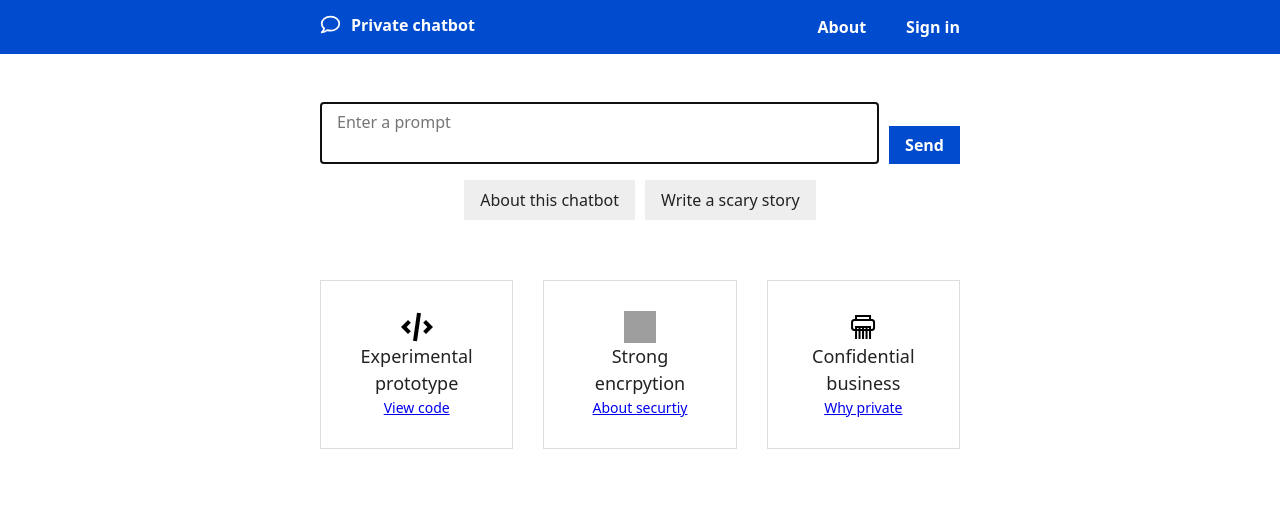
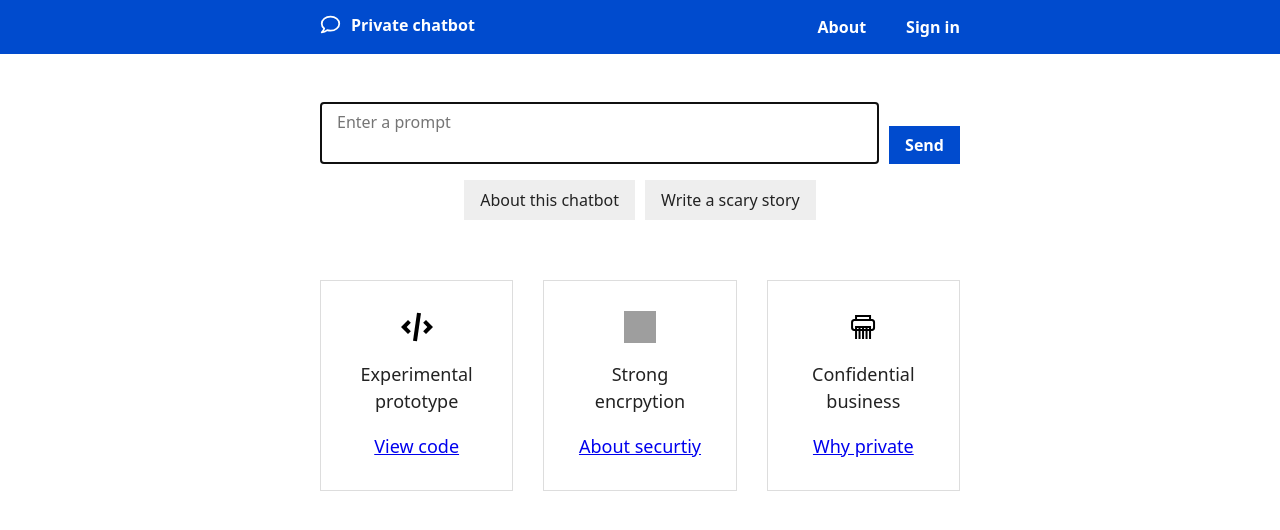
Before and after one commit to fpstidston/sais-frontend, a Vue app: page / in a window 1280 px wide. Shown: the top 530 px of the page. Built offline with nearby package versions, Linux system fonts and the light colour scheme; grey boxes are pictures that could not be loaded.

Commit message:
code readability

```diff
--- /dev/null
+++ b/src/components/GridBlock.vue
@@ -0,0 +1,24 @@
+<template>
+    <div>
+        <slot></slot>
+    </div>
+</template>
+<style scoped>
+div {
+    border: 1px solid var(--border-tint);
+    padding: 30px;
+    font-size: 18px;
+    text-align: center;
+    display: flex;
+    flex-direction: column;
+    justify-content: center;
+    align-items: center;
+}
+p {
+    margin: 0;
+}
+a,
+span {
+    font-size: 14px;
+}
+</style>
--- a/src/components/HeaderBar.vue
+++ b/src/components/HeaderBar.vue
@@ -20,7 +20,7 @@ const handleLogout = () => {
 <template>
     <header>
         <div class="wrapper">
-            <h1><router-link :to="{ name: 'chat' }"><Icon name="chat" size="21" />Private chatbot</router-link></h1>
+            <h1><router-link :to="{ name: 'chat' }"><Icon name="chat" :size="21" />Private chatbot</router-link></h1>
             <div class="items">
                 <router-link :to="{ name: 'about' }">About</router-link>
                 <router-link :to="{ name: 'signin' }" v-if="!store.isLoggedIn">Sign in</router-link>
@@ -32,6 +32,8 @@ const handleLogout = () => {
 
 <style scoped>
 header {
+    color: white;
+    background: var(--accent-colour);
     text-align: center;
     padding: 10px 2rem;
 }
--- /dev/null
+++ b/src/components/LandingGrid.vue
@@ -0,0 +1,19 @@
+<template>
+    <div>
+        <slot></slot>
+    </div>
+</template>
+
+<style scoped>
+.blocks {
+    display: grid;
+    gap: 30px;
+    margin-bottom: 2rem;
+    margin-top: 60px;
+}
+@media (min-width: 704px) {
+    .blocks {
+        grid-template-columns: repeat(3, 1fr);
+    }
+}
+</style>
--- /dev/null
+++ b/src/components/Message.vue
@@ -0,0 +1,49 @@
+<script setup>
+import Icon from './Icon.vue';
+import { marked } from 'marked';
+
+const props = defineProps(['data'])
+
+</script>
+
+<template>
+    <div v-if="!data" class="message"><Icon name="spinner" :size=16 />Please wait...</div>
+    <div v-else class="message"  :class="data.sender == 'You' ? 'user' : 'bot'">
+        <span class="date">{{ data.datetime }}</span>
+        <div class="sender"><strong>{{  data.sender }}</strong></div>
+        <div class="body" v-html="marked.parse(data.body)" />
+    </div>
+</template>
+
+<style scoped>
+.message {
+    box-sizing: border-box;
+    margin: 1rem 0;
+}
+.message .date {
+  /* font-size: small; */
+  display: none;
+}
+.message.user {
+    text-align: right;
+}
+.message .body {
+    text-align: left;
+    padding: 0 1rem;
+    display: inline-block;
+}
+.message.user .body {
+    background-color: #eee;
+}
+.message.bot .body {
+    background-color: white;
+    border: 1px solid #0002;
+}
+.message.loading {
+    display: flex;
+    align-items: center;
+}
+.message i {
+    margin-right: 10px;
+}
+</style>
--- a/src/router.js
+++ b/src/router.js
@@ -26,6 +26,12 @@ const router = createRouter({
             name: 'about',
             component: () => import('./views/AboutView.vue'),
             meta: { requiresAuth: false }
+        },
+         {
+            path: '/auto-signin',
+            name: 'autosignin',
+            component: () => import('./views/AutoSignInView.vue'),
+            meta: { requiresAuth: false }
         }
     ],
     scrollBehavior (to, from, savedPosition) {
--- a/src/style.css
+++ b/src/style.css
@@ -1,40 +1,28 @@
 :root {
     --accent-colour: #004BCE;
-    --secondary-colour: #5f99ff
-
+    --secondary-colour: #5f99ff;
+    --light-grey: #eee;
+    --border-tint: #0002;
+    --border-tint-dark: #0008;
 }
+/* * {
+    outline: 1px solid #0002;
+} */
 body {
     margin: 0;
     padding: 0;
     font: 16px/1.5 system-ui, 'Helvetica Neue', Arial, sans-serif;
     color: #222;
 }
-header .hero,
-.wrapper {
+.wrapper,
+main {
     max-width: 640px;
     margin: 0 auto;
 }
 main {
     padding: 0 2rem;
-    margin: 3rem auto;
-    max-width: 640px;
-}
-section {
-    padding: 0 2rem;
-}
-header {
-    color: white;
-    background: var(--accent-colour);
-}
-header .hero {
-    padding: 3rem 2rem;
-}
-p.lead {
-    font-size: 21px;
-}
-article,
-aside {
-    margin: 3rem 0;
+    margin-top: 3rem;
+    margin-bottom: 3rem;
 }
 .footer {
     font-size: 0.875rem;
@@ -54,8 +42,5 @@ button {
     font-weight: bold;
 }
 input {
-    border: 1px solid #0008
+    border: 1px solid var(--border-tint-dark)
 }
-/* * {
-    outline: 1px solid #0002;
-} */
--- /dev/null
+++ b/src/views/AutoSignInView.vue
@@ -0,0 +1,98 @@
+<script setup>
+import axios from 'axios'
+import { onMounted, ref } from 'vue'
+import Icon from '../components/Icon.vue'
+import { useRouter } from 'vue-router'
+import { useStateStore } from '../store'
+import { base64ToUint8Array, bufferToBase64 } from '../utils/helpers'
+import { signChallengeForLogin } from '../utils/signature'
+import { decryptPrivateKeyForSigning, decryptPrivateKeyForMessage } from '../utils/keyManager'
+
+const store = useStateStore()
+const router = useRouter()
+
+onMounted(async () => {
+    let encryptedPrivateKeyB64
+    let salt
+    let iv
+    let challenge
+    const username = localStorage.getItem("loggedInUsername")
+    const password = localStorage.getItem("loggedInPassword")
+    try {
+        const response = await axios.post(store.baseURL + '/key/get-public',
+            { username },
+            { withCredentials: true }
+        )
+        store.publicKeyB64 = response.data.public_key
+        encryptedPrivateKeyB64 = response.data.encrypted_private_key
+        salt = base64ToUint8Array(response.data.salt)
+        iv = base64ToUint8Array(response.data.iv)
+        challenge = response.data.challenge
+    } catch (err) {
+        console.log("Error getting user", err)
+        router.push({ name: 'signin'})
+        return
+    }
+    let signature
+    try {
+        signature = await signChallengeForLogin(
+            challenge,
+            encryptedPrivateKeyB64,
+            password,
+            salt,
+            iv
+        )
+    } catch (err) {
+        console.log("Error signing challenge", err)
+        router.push({ name: 'signin'})
+        return
+    }
+    try {
+        const response = await axios.post(store.baseURL + '/user/verify-login', {
+                username,
+                signature: bufferToBase64(signature),
+                challenge: challenge
+            }, { withCredentials: true })
+        if (response.data.logged_in == true) {
+            store.isLoggedIn = true
+            localStorage.setItem('isLoggedIn', 'true')
+            store.decryptedPrivateKeyForSigning = await decryptPrivateKeyForSigning(
+                encryptedPrivateKeyB64,
+                password,
+                salt,
+                iv
+            )
+            store.decryptedPrivateKeyForMessaging = await decryptPrivateKeyForMessage(
+                encryptedPrivateKeyB64,
+                password,
+                salt,
+                iv
+            )
+            router.push({ name: 'chat'})
+        } else {
+            console.log('Error logging in')
+        }
+    } catch (err) {
+        console.log("Error verifying sign-in", err)
+        router.push({ name: 'signin'})
+        return
+    }
+})
+</script>
+
+<template>
+    <main>
+        <Icon :size=64 name="spinner"/>
+    </main>
+</template>
+
+<style scoped>
+main {
+    padding-top: 3rem;
+    display: flex;
+    align-items: center;
+    justify-content: center;
+    height: 50vh;
+    position: relative;
+}
+</style>
--- a/src/views/ChatView.vue
+++ b/src/views/ChatView.vue
@@ -1,19 +1,22 @@
 <script setup>
 import axios from 'axios';
-import { ref, onMounted, onUnmounted } from 'vue';
+import { ref, onMounted, onUnmounted, computed } from 'vue';
 import { encryptMessageForSend } from '../utils/flows';
 import { bufferToBase64 } from '../utils/helpers';
 import { decryptUserMessage } from '../utils/messageCrypto';
 import { prepareUserKeyBundle } from '../utils/flows'
 import { base64ToUint8Array } from '../utils/helpers';
-import { signChallengeForLogin } from '../utils/signature';
 import { decryptPrivateKeyForSigning, decryptPrivateKeyForMessage } from '../utils/keyManager';
 import { useStateStore } from '../store';
-import { marked } from 'marked';
 import Icon from '../components/Icon.vue';
+import { useRouter } from 'vue-router';
+import GridBlock from '../components/GridBlock.vue';
+import LandingGrid from '../components/LandingGrid.vue';
+import Message from '../components/Message.vue';
 
+const router = useRouter()
 const store = useStateStore()
-const message = defineModel('message', { required: true })
+const message = defineModel('message')
 const isLoading = ref(false)
 const isResponding = ref(false)
 const promptRef = ref()
@@ -29,9 +32,17 @@ const suggestions = [
     }
 ]
 
-const getConversation = () => {
-    return [...store.messages, ...store.responses].sort((a, b) => a.datetime - b.datetime ? 1 : - 1)
-}
+const conversation = computed({
+    get() {
+        return store.messages.sort((a, b) => a.datetime - b.datetime ? 1 : - 1)
+    }
+})
+
+const isLanding = computed({
+    get() {
+        return !conversation.value.length && !isResponding.value
+    }
+})
 
 const handleSuggestion = (prompt) => {
     message.value = prompt
@@ -46,7 +57,7 @@ const handleScroll = () => {
     }
 }
 
-const initAnon = async () => {
+const writeLocalStorage = async () => {
     const sessionId = store.uuidv4()
     let { publicKey, encryptedPrivateKey, salt, iv } = await prepareUserKeyBundle(sessionId)
     localStorage.setItem("sessionId", sessionId);
@@ -54,10 +65,14 @@ const initAnon = async () => {
     localStorage.setItem('encryptedPrivateKey', encryptedPrivateKey)
     localStorage.setItem('salt', salt)
     localStorage.setItem('iv', iv)
-    const encryptedPrivateKeyB64 = localStorage.getItem('encryptedPrivateKey')
-    salt = base64ToUint8Array(salt)
-    iv = base64ToUint8Array(iv)
-    store.publicKeyB64 = publicKey
+}
+
+const readLocalStorage = async () => {
+    const sessionId = localStorage.getItem("sessionId")
+    const encryptedPrivateKey = localStorage.getItem('encryptedPrivateKey')
+    const salt = base64ToUint8Array(localStorage.getItem('salt'))
+    const iv = base64ToUint8Array(localStorage.getItem('iv'))
+    store.publicKeyB64 = localStorage.getItem('publicKey')
     store.decryptedPrivateKeyForSigning = await decryptPrivateKeyForSigning(
         encryptedPrivateKey,
         sessionId,
@@ -65,7 +80,7 @@ const initAnon = async () => {
         iv
     )
     store.decryptedPrivateKeyForMessaging = await decryptPrivateKeyForMessage(
-        encryptedPrivateKeyB64,
+        encryptedPrivateKey,
         sessionId,
         salt,
         iv
@@ -75,8 +90,8 @@ const initAnon = async () => {
 const handleSend = async () => {
   isResponding.value = true
   if (!store.isLoggedIn) {
-    const sessionId = localStorage.getItem("sessionId");
-    if (!sessionId) await initAnon()
+    if (!localStorage.getItem("sessionId")) await writeLocalStorage()
+    await readLocalStorage()
   }
   const {
     encryptedMessage,
@@ -88,6 +103,7 @@ const handleSend = async () => {
     iv_wrap
   } = await encryptMessageForSend(message.value, store.decryptedPrivateKeyForSigning, store.publicKeyB64)
   let params = {
+    anon_session: !store.isLoggedIn,
     client_public_key: store.publicKeyB64,
     wrapped_key_server: bufferToBase64(wrappedKeyServer),
     wrapped_key_client: bufferToBase64(wrappedKeyClient),
@@ -111,13 +127,12 @@ const handleSend = async () => {
       message.value = ''
       const encrpytedReply = response.data.response
       const replies = await decryptMessages([encrpytedReply])
-      const reply = replies[0]
-      store.responses.push({
+      store.messages.push({
         sender: 'Server',
-        body: reply.body,
+        body: replies[0].body,
         datetime: new Date().toUTCString()
       })
-      localStorage.setItem('messages', JSON.stringify(getConversation()))
+      localStorage.setItem('messages', JSON.stringify(conversation.value))
       window.scrollTo(0 , 0)
     })
     .catch(err => {
@@ -141,84 +156,24 @@ const decryptMessages = async (messages) => {
 }
 
 onMounted(async () => {
-    store.isLoggedIn = localStorage.getItem("isLoggedIn") == 'true'
-    if (!store.isLoggedIn) {
+    window.addEventListener('scroll', handleScroll)
+    const wasLoggedIn = localStorage.getItem("isLoggedIn") == 'true'
+    if (!wasLoggedIn) {
         const storedMessages = localStorage.getItem('messages')
         if (storedMessages) store.messages = JSON.parse(storedMessages)
-    } else {
-        isLoading.value = true
-        let encryptedPrivateKeyB64
-        let salt
-        let iv
-        let challenge
-        const username = localStorage.getItem("loggedInUsername")
-        const password = localStorage.getItem("loggedInPassword")
-        try {
-            const response = await axios.post(store.baseURL + '/key/get-public', {
-                    username
-                }, { withCredentials: true })
-            store.publicKeyB64 = response.data.public_key
-            encryptedPrivateKeyB64 = response.data.encrypted_private_key
-            salt = base64ToUint8Array(response.data.salt)
-            iv = base64ToUint8Array(response.data.iv)
-            challenge = response.data.challenge
-        } catch (err) {
-            console.log("Error getting user", err)
-            isLoading.value = false
-            return
+    } else if (wasLoggedIn && !store.isLoggedIn) {
+        router.push({ name: 'autosignin'})
+    }
+    setTimeout(() => {
+        if (promptRef.value) {
+            promptRef.value.focus()
         }
-        let signature
-        try {
-            signature = await signChallengeForLogin(
-                challenge,
-                encryptedPrivateKeyB64,
-                password,
-                salt,
-                iv
-            )
-        } catch (err) {
-            console.log("Error signing challenge", err)
-            isLoading.value = false
-            return
-        }
-        try {
-            const response = await axios.post(store.baseURL + '/user/verify-login', {
-                    username,
-                    signature: bufferToBase64(signature),
-                    challenge: challenge
-                }, { withCredentials: true })
-            if (response.data.logged_in == true) {
-                store.isLoggedIn = true
-                localStorage.setItem('isLoggedIn', 'true')
-                store.decryptedPrivateKeyForSigning = await decryptPrivateKeyForSigning(
-                    encryptedPrivateKeyB64,
-                    password,
-                    salt,
-                    iv
-                )
-                store.decryptedPrivateKeyForMessaging = await decryptPrivateKeyForMessage(
-                    encryptedPrivateKeyB64,
-                    password,
-                    salt,
-                    iv
-                )
-            } else {
-                console.log('Error logging in')
-            }
-        } catch (err) {
-            console.log("Error verifying sign-in", err)
-            isLoading.value = false
-            return
-        }
-    }
-    window.addEventListener('scroll', handleScroll)
-    setTimeout(() => {
-        promptRef.value.focus()
-    }, 200)
+    }, 500)
     if (!store.isLoggedIn) return
     isLoading.value = true
     axios.get(store.baseURL + '/message/list', { withCredentials: true })
         .then(async response => {
+            store.clearMessages()
             store.messages = await decryptMessages(response.data.messages)
             window.scrollTo(0, 0)
         })
@@ -238,74 +193,48 @@ onUnmounted(() => {
 
 <template>
     <main v-if="isLoading" class="loading">
-        <Icon size="64" name="spinner"/>
+        <Icon :size=64 name="spinner"/>
     </main>
-    <main v-else :class="!getConversation().length ? 'landing' : ''">
-        <div class="prompt" :class="getConversation().length ? isPromptFloat ? 'fixed' : 'absolute' : ''">
+    <main v-else :class="isLanding ? 'landing' : ''">
+        <div class="prompt" :class="!isLanding ? isPromptFloat ? 'fixed' : 'absolute' : ''">
             <div class="wrapper">
                 <textarea v-model="message" rows=2 ref="promptRef" :disabled="isResponding" placeholder="Enter a prompt"/>
                 <button @click="handleSend" :disabled="isResponding">Send</button>
             </div>
-            <div v-if="!isResponding && !getConversation().length" class="wrapper suggestions">
+            <div v-if="isLanding" class="wrapper suggestions">
                 <span v-for="suggestion in suggestions" @click="handleSuggestion(suggestion.long)">{{ suggestion.short }}</span>
             </div>
         </div>
-        <div class="message loading" v-if="isResponding"><Icon name="spinner" size=16 />Please wait...</div>
-        <div class="message" v-for="message in getConversation()" :class="message.sender == 'You' ? 'user' : 'bot'">
-            <span class="date">{{ message.datetime }}</span>
-            <div class="sender"><strong>{{  message.sender }}</strong></div>
-            <div class="body" v-html="marked.parse(message.body)" />
-        </div>
-        <div class="blocks" v-if="!isResponding && !getConversation().length">
-            <div>
+        <Message class="loading" v-if="isResponding" />
+        <Message v-for="message in conversation" :data="message" />
+        <LandingGrid class="blocks" v-if="isLanding">
+            <GridBlock>
                 <Icon name="code"/>
                 <p>Experimental prototype</p>
                 <a target="_blank" href="https://github.com/fpstidston">View code</a>
-            </div>
-            <div>
+            </GridBlock>
+            <GridBlock>
                 <Icon name="lock"/>
                 <p>Strong encrpytion</p>
                 <router-link :to="{ name: 'about', hash: '#encryption' }">About securtiy</router-link>
-            </div>
-            <div>
+            </GridBlock>
+            <GridBlock>
                 <Icon name="shredder"/>
                 <p>Confidential business</p>
                 <router-link :to="{ name: 'about', hash: '#policy' }">Why private</router-link>
-            </div>
-        </div>
+            </GridBlock>
+        </LandingGrid>
         <p class="delete" @click="store.clearAll" v-if="!store.isLoggedIn && store.messages.length">
-            <Icon name="shredder" size=19 />Click here to delete this conversation from local storage
+            <Icon name="shredder" :size=19 />Click here to delete this conversation from local storage
         </p>
     </main>
 </template>
 
 <style scoped>
-.blocks {
-    display: grid;
-    gap: 30px;
-    margin-bottom: 2rem;
-    margin-top: 60px;
-}
-.blocks > div {
-    border: 1px solid #0002;
-    padding: 30px;
-    font-size: 18px;
-    text-align: center;
-    display: flex;
-    flex-direction: column;
-    justify-content: center;
-    align-items: center;
-}
-.blocks p {
-    margin: 0;
-}
-.blocks a,
-.blocks span {
-    font-size: 14px;
-}
-.date {
-  font-size: small;
-  display: none;
+main {
+    margin-top: 0;
+    padding-top: 100px;
+    position: relative;
 }
 main.loading {
     display: flex;
@@ -313,64 +242,21 @@ main.loading {
     justify-content: center;
     height: 50vh
 }
-main {
-    margin-top: 0;
-    position: relative;
-}
+
 main.landing {
     padding-top: 3rem;
 }
-main:not(.landing) {
-    padding-top: calc(100px);
-}
-.chat {
-    text-decoration: underline;
-}
-.message.user {
-    text-align: right;
-}
-.message {
-  box-sizing: border-box;
-  margin: 1rem 0;
-}
-.message .body,
 .suggestions span {
     text-align: left;
     padding: 0 1rem;
     display: inline-block;
-}
-.message.user .body,
-.suggestions span {
-    background-color: #eee;
-}
-.message.bot .body {
-    background-color: white;
-    border: 1px solid #0002;
-}
-.message.loading {
-    display: flex;
-    align-items: center;
-}
-.message i {
-    margin-right: 10px;
+    background-color: var(--light-grey);
 }
 .prompt {
     background-color: white;
 }
 main:not(.landing) .prompt {
     margin: 0 2rem;;
-}
-.delete {
-    display: inline-flex;
-    align-items: center;
-    text-decoration: underline;
-    font-size: 13px;
-    color: gray;
-    cursor: pointer;
-}
-.delete i {
-    margin-right: 5px;
-    opacity: 0.5;
 }
 .landing .delete {
     display: none
@@ -405,7 +291,7 @@ main:not(.landing) .prompt {
 }
 .prompt textarea {
     resize: none;
-    border: 1px solid #0008
+    border: 1px solid var(--border-tint-dark)
 }
 .suggestions {
     display: none !important;
@@ -419,14 +305,23 @@ main:not(.landing) .prompt {
     cursor: pointer;
 }
 .suggestions span:hover {
-    background-color: #0002;
+    background-color: var(--border-tint);
+}
+.delete {
+    display: inline-flex;
+    align-items: center;
+    text-decoration: underline;
+    font-size: 13px;
+    color: gray;
+    cursor: pointer;
+}
+.delete i {
+    margin-right: 5px;
+    opacity: 0.5;
 }
 @media (min-width: 704px) {
     .suggestions {
         display: flex !important;
     }
-    .blocks {
-        grid-template-columns: repeat(3, 1fr);
-    }
 }
 </style>
```
Also changed, not shown: src/views/AboutView.vue (+6 -3 lines), src/views/LoginView.vue (+8 -4 lines).
